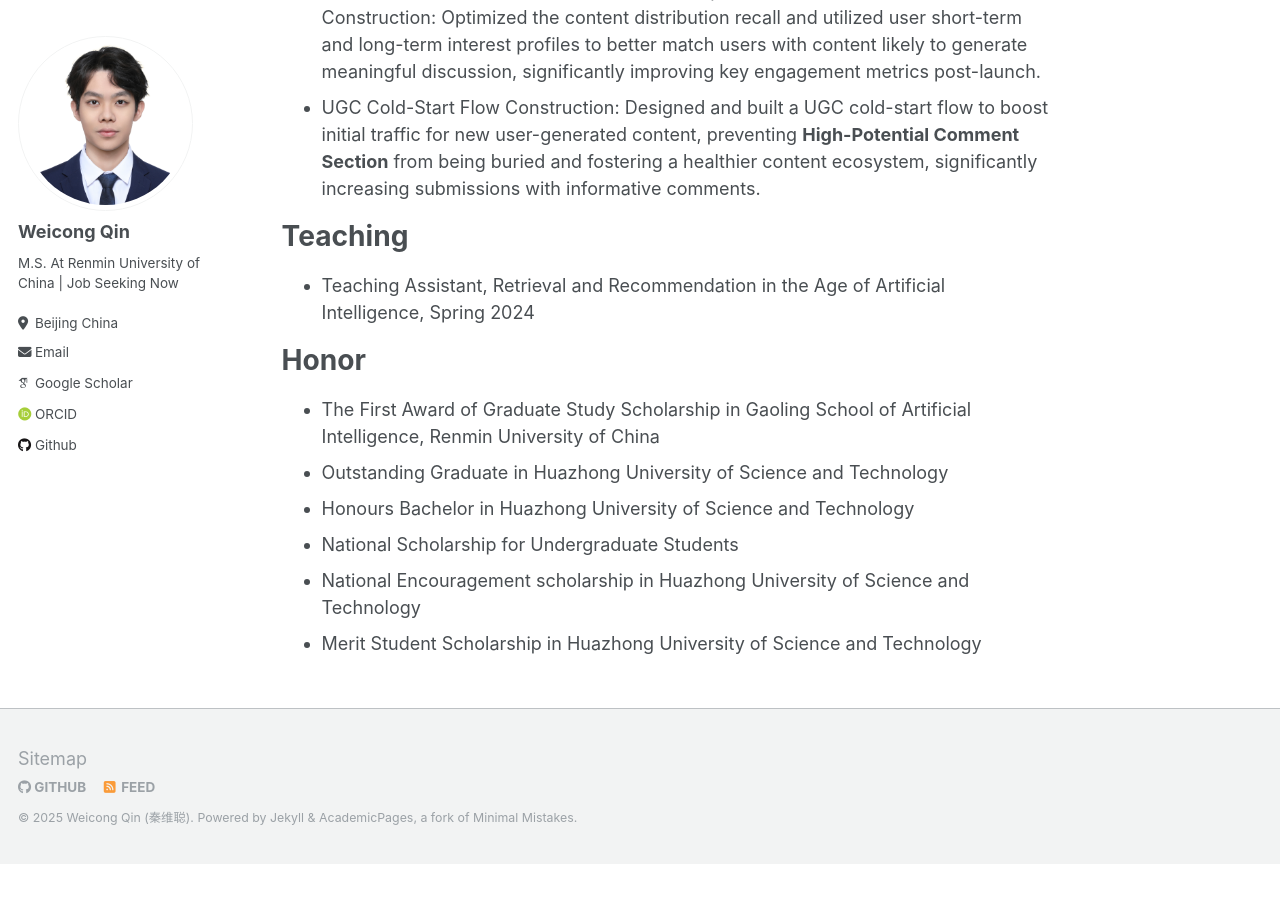
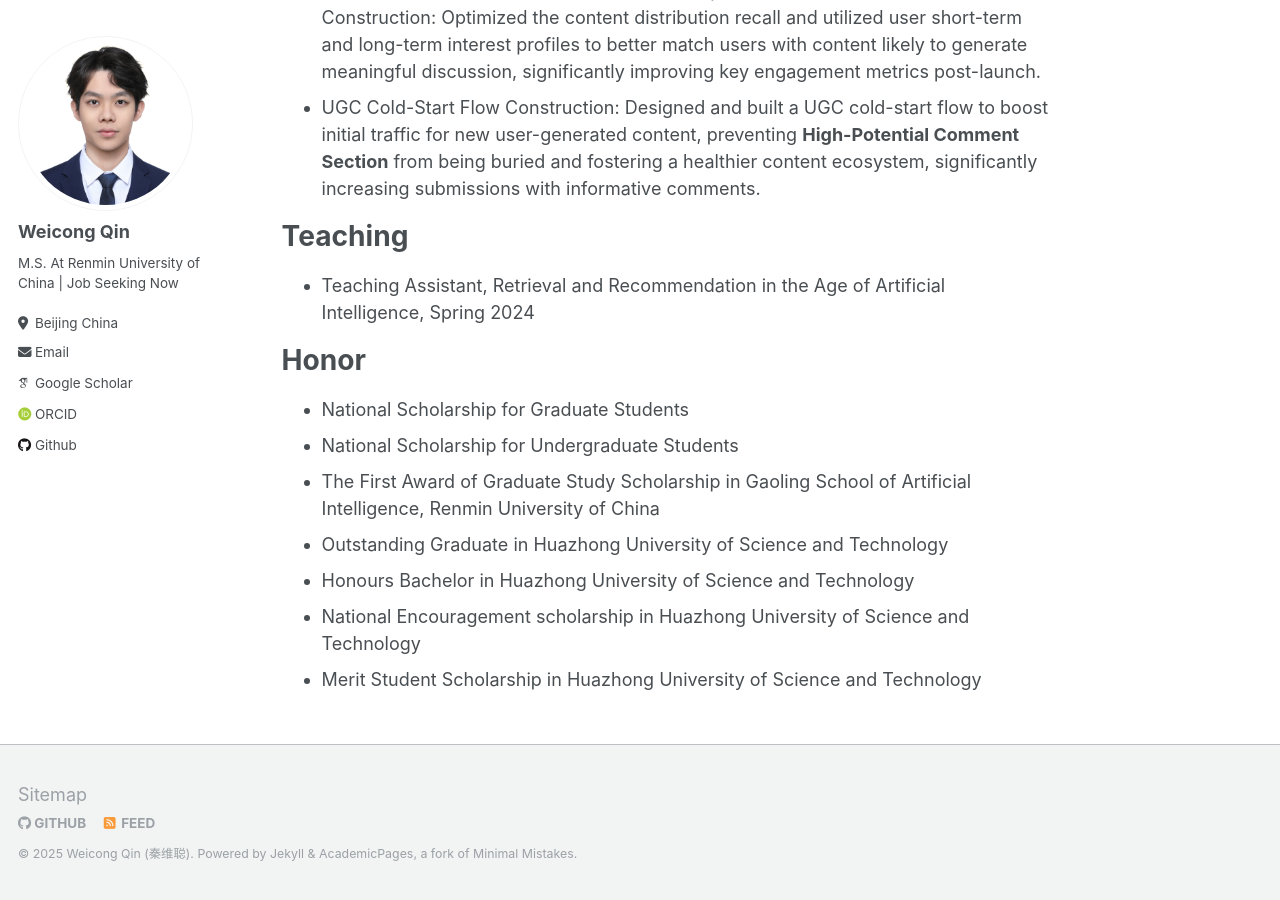
Before and after one commit to E-qin/E-qin.github.io, a Jekyll site: the page built from _pages/about.md, in a window 1280 px wide and 900 px high, scrolled down 1764 px. Built offline with Jekyll 4.4.1, drawn with Linux system fonts in a browser that asks for light colours; some web fonts are replaced; before the commit the page ends 2628 px from its top, so only the background shows below that.

Commit message:
Update about.md

```diff
--- a/_pages/about.md
+++ b/_pages/about.md
@@ -75,9 +75,10 @@ Teaching
 Honor
 =====
 
+* National Scholarship for Graduate Students
+* National Scholarship for Undergraduate Students
 * The First Award of Graduate Study Scholarship in Gaoling School of Artificial Intelligence, Renmin University of China
 * Outstanding Graduate in Huazhong University of Science and Technology
 * Honours Bachelor in Huazhong University of Science and Technology
-* National Scholarship for Undergraduate Students
 * National Encouragement scholarship in Huazhong University of Science and Technology
 * Merit Student Scholarship in Huazhong University of Science and Technology
```
